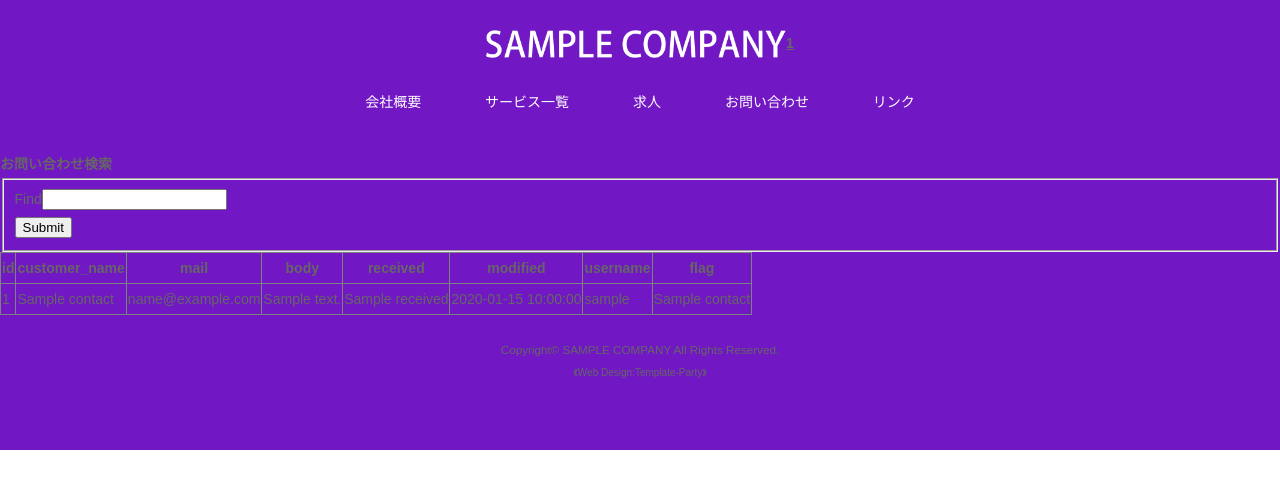
After one commit to stst5821/CakeCompany, a CakePHP app: the page made by src/Template/Admin/Contacts/find.ctp in a window 1280 px wide. The commit adds this page. Shown: the top 489 px of the page. Run offline with PHP 8.4 and a stand-in for CakePHP, Linux system fonts and the light colour scheme; the template is opened without the code that fills it: most values are stand-ins (such as "Sample title", 1, 10 or a date in 2020); form fields are guessed from the names that the template uses; data that the repository does not hold is empty; some libraries are stand-ins or nearby versions.

Commit message:
お問い合わせ検索ページにページネーション追加。名前とメルアド、本文で検索できる機能を追加。

```diff
--- /dev/null
+++ b/src/Template/Admin/Contacts/find.ctp
@@ -0,0 +1,42 @@
+<div>
+    <h3>お問い合わせ検索</h3>
+    <?= $msg ?>
+    <?= $this->Form->create() ?>
+    <fieldset>
+        <?= $this->Form->input('find'); ?>
+        <?= $this->Form->button('Submit') ?>
+        <?= $this->Form->end() ?>
+    </fieldset>
+    <table border="1">
+        <thead>
+            <tr>
+                <th>id</th>
+                <th>customer_name</th>
+                <th>mail</th>
+                <th>body</th>
+                <th>received</th>
+                <th>modified</th>
+                <th>username</th>
+                <th>flag</th>
+            </tr>
+        </thead>
+        <tbody>
+            <?php foreach ($contacts as $contact): ?>
+            <tr>
+                <td><?= h($contact->id) ?></td>
+                <td><?= h($contact->customer_name) ?></td>
+                <td><?= h($contact->mail) ?></td>
+                <td><?= h($contact->body) ?></td>
+                <td><?= h($contact->received) ?></td>
+                <td><?= h($contact->modified) ?></td>
+                <?php if(isset($contact->user->username)) : ?>
+                <td><?= h($contact->user->username) ?></td>
+                <?php else: ?>
+                <td></td>
+                <?php endif; ?>
+                <td><?= h($contact->flagLabel) ?></td>
+            </tr>
+            <?php endforeach; ?>
+        </tbody>
+    </table>
+</div>
--- a/src/Template/Admin/Contacts/view.ctp
+++ b/src/Template/Admin/Contacts/view.ctp
@@ -34,6 +34,7 @@
         </tr>
         <tr>
             <th scope="row"><?= __('対応者氏名') ?></th>
+            <!-- 対応者ID(user_id)が入っている場合、usernameを表示させる。 こうしないとidが入っていない時にエラーになってしまう。-->
             <?php if(isset($contact->user_id)): ?>
             <td><?= h($contact->user->username) ?></td>
             <?php else: ?>
--- a/src/Template/Admin/Layout/default.ctp
+++ b/src/Template/Admin/Layout/default.ctp
@@ -91,6 +91,10 @@ $cakeDescription = 'Sample Company';
             <!-- お知らせを投稿する。UsersControllerに移動 -->
             <?= $this->Html->link(__('お問い合わせ一覧'), ['controller' => 'Contacts','action' => 'index']) ?>
         </li>
+        <li>
+            <!-- お知らせを投稿する。UsersControllerに移動 -->
+            <?= $this->Html->link(__('お問い合わせ検索'), ['controller' => 'Contacts','action' => 'find']) ?>
+        </li>
     </ul>
 
 </nav>
```
Also changed, not shown: src/Controller/Admin/ContactsController.php (+24 -2 lines).
